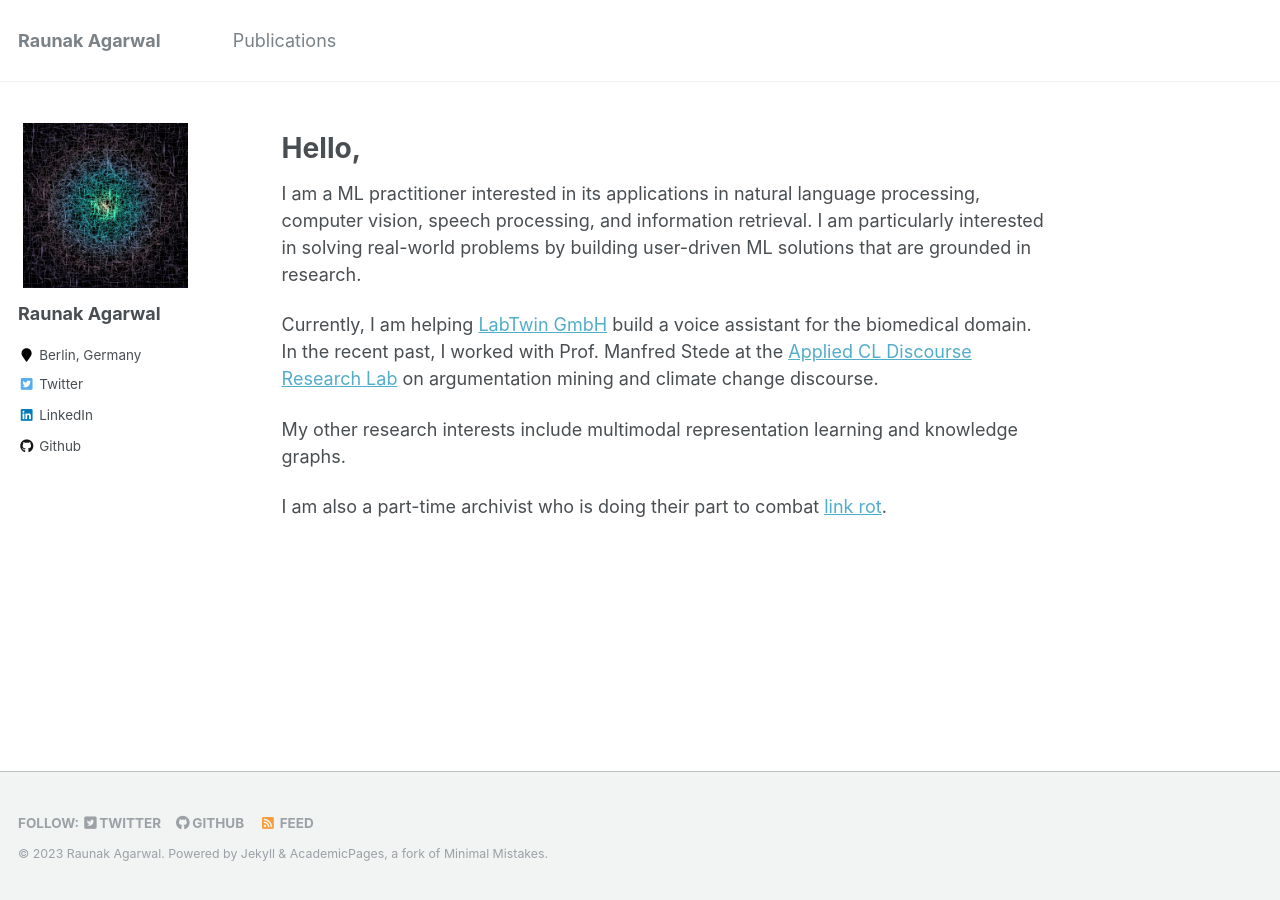
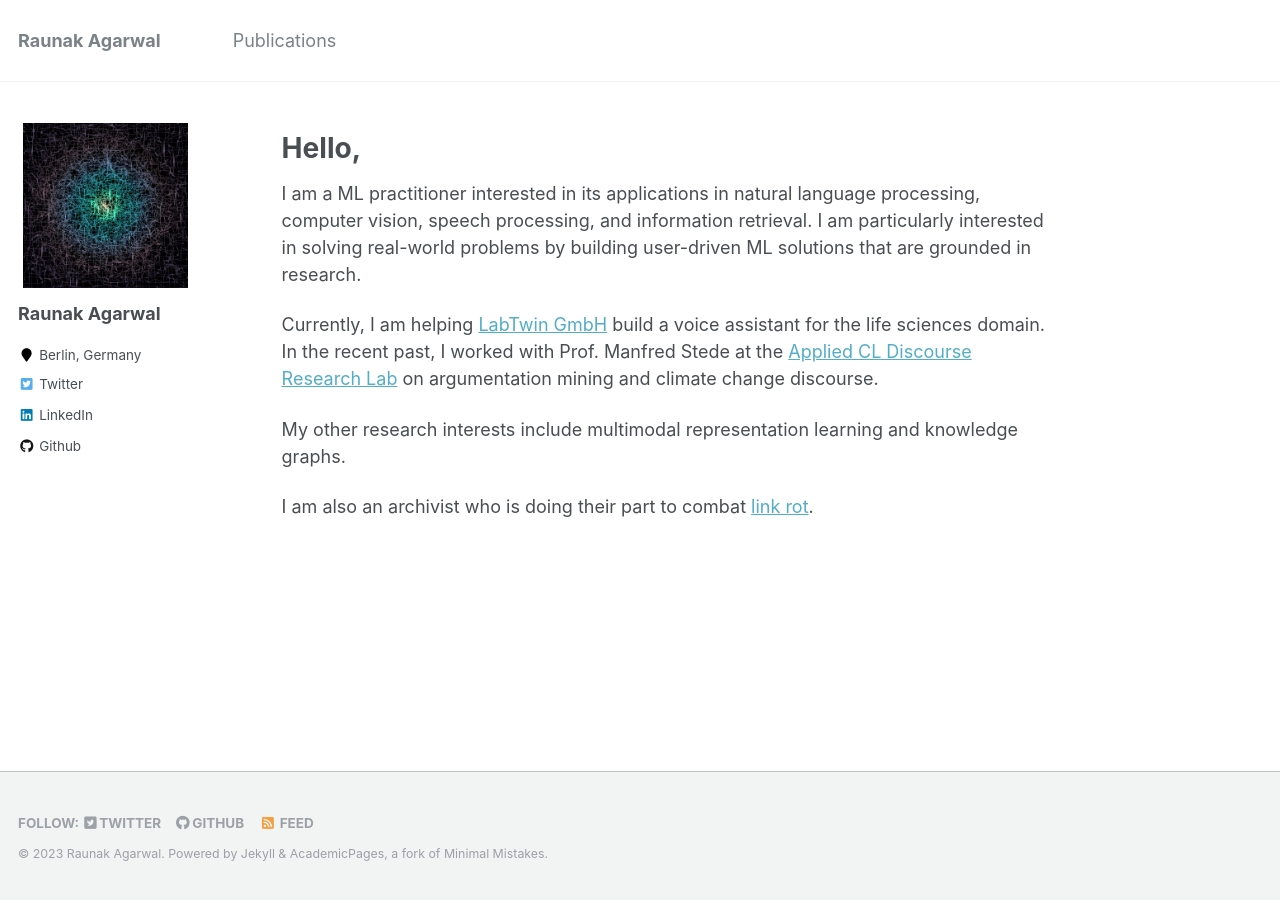
Before and after one commit to raunak-agarwal/raunak-agarwal.github.io, a Jekyll site: the page built from _pages/about.md, in a window 1280 px wide. Built offline with Jekyll 4.4.1, drawn with Linux system fonts in a browser that asks for light colours.

Commit message:
update about

```diff
--- a/_pages/about.md
+++ b/_pages/about.md
@@ -14,8 +14,8 @@ Hello,
 
 I am a ML practitioner interested in its applications in natural language processing, computer vision, speech processing, and information retrieval. I am particularly interested in solving real-world problems by building user-driven ML solutions that are grounded in research.
 
-Currently, I am helping [LabTwin GmbH](https://www.labtwin.com/) build a voice assistant for the biomedical domain. In the recent past, I worked with Prof. Manfred Stede at the [Applied CL Discourse Research Lab](http://angcl.ling.uni-potsdam.de/) on argumentation mining and climate change discourse.
+Currently, I am helping [LabTwin GmbH](https://www.labtwin.com/) build a voice assistant for the life sciences domain. In the recent past, I worked with Prof. Manfred Stede at the [Applied CL Discourse Research Lab](http://angcl.ling.uni-potsdam.de/) on argumentation mining and climate change discourse.
 
 My other research interests include multimodal representation learning and knowledge graphs.
 
-I am also a part-time archivist who is doing their part to combat [link rot](https://en.wikipedia.org/wiki/Link_rot).
+I am also an archivist who is doing their part to combat [link rot](https://en.wikipedia.org/wiki/Link_rot).
```
